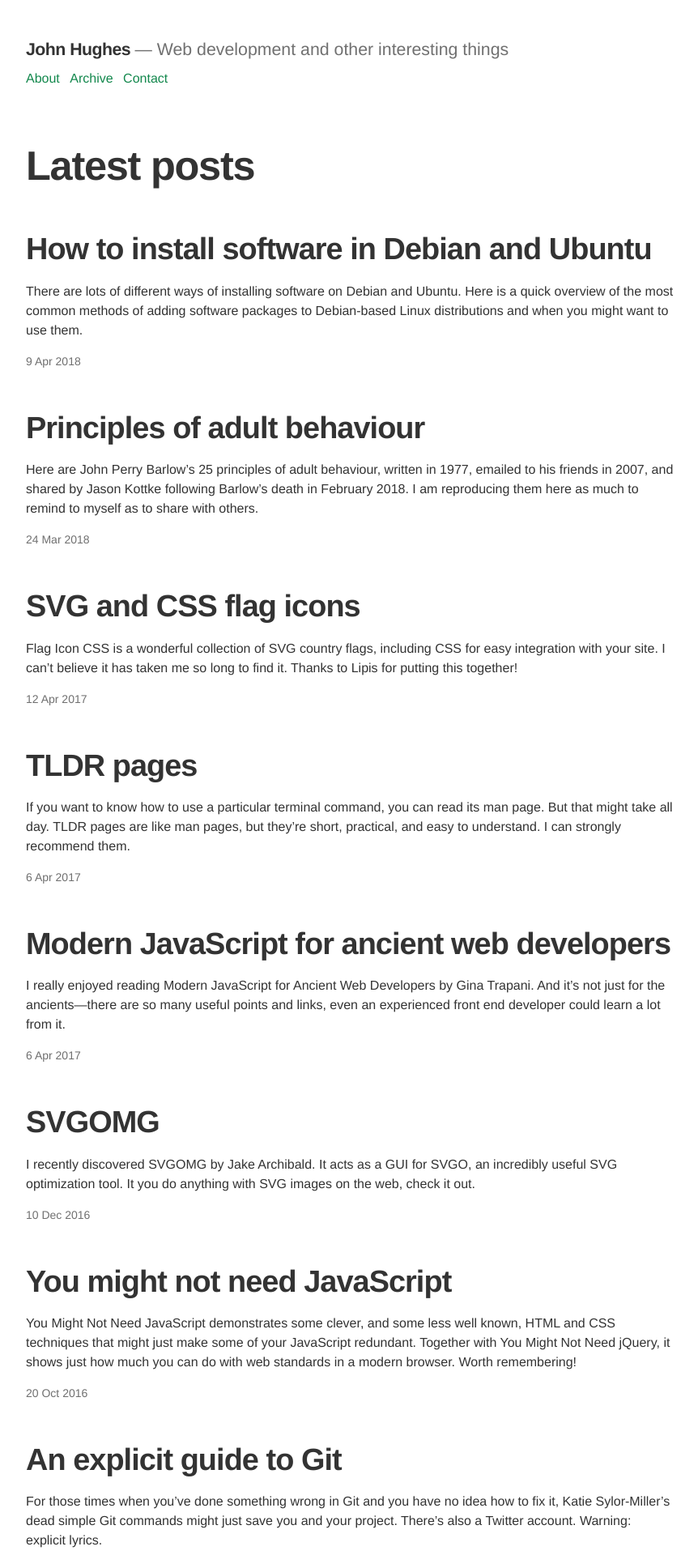
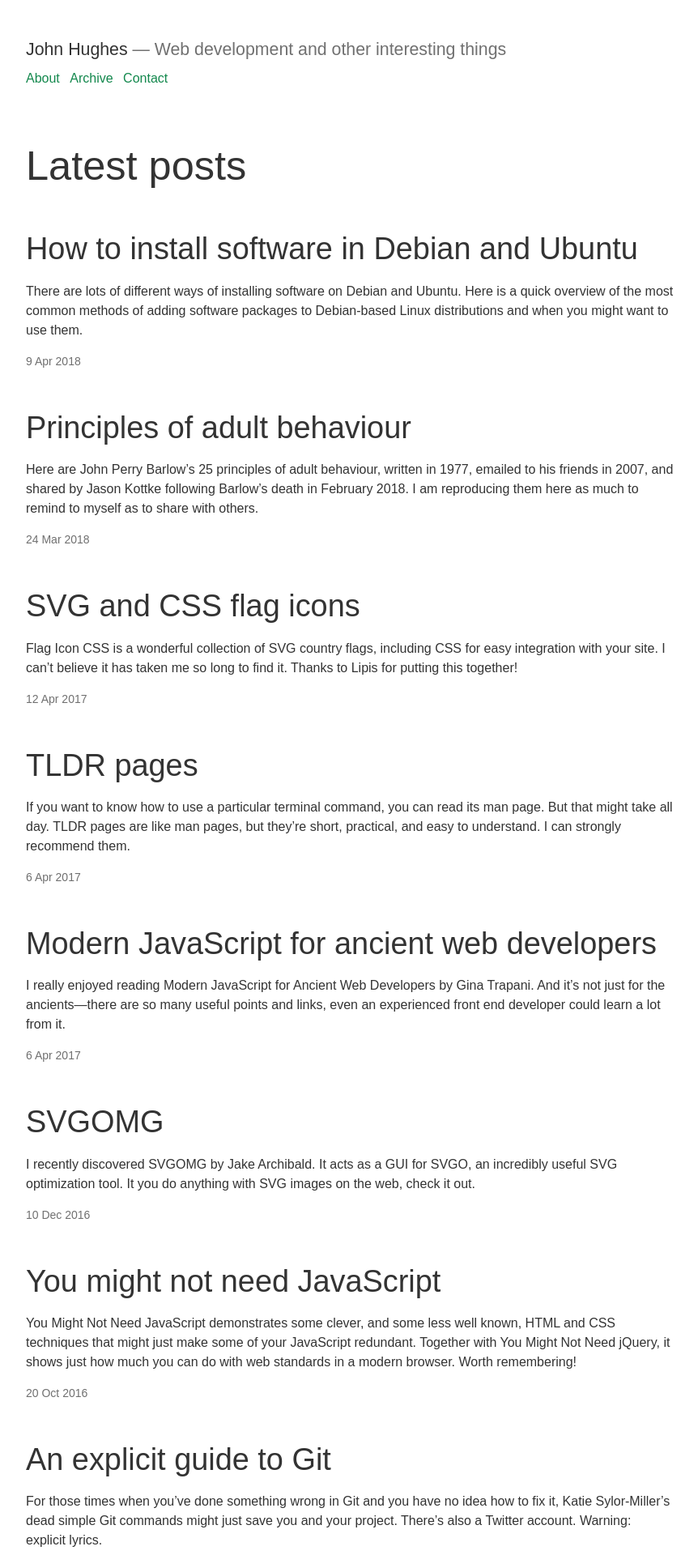
Before and after one commit to johnkhughes/john-hughes-web, a Jekyll site: the page built from index.md, in a window 1280 px wide. Shown: the top 1920 px of the page at 81% size, without its empty margins (208-1070 px from the left). Built offline with Jekyll 4.4.1, drawn with Linux system fonts in a browser that asks for light colours.

Commit message:
Tweak typography

```diff
--- a/_sass/_header.scss
+++ b/_sass/_header.scss
@@ -10,8 +10,6 @@
 
         .description {
             color: $text_color_alt;
-            font-weight: normal;
-            letter-spacing: normal;
         }
     }
 
--- a/_sass/_typography.scss
+++ b/_sass/_typography.scss
@@ -3,7 +3,7 @@
 body {
     @include prefix(text-size-adjust, none);
 
-    font-family: "helvetica neue", "roboto", "helvetica", "arial", sans-serif;
+    font-family: sans-serif;
     line-height: 1.5;
     margin: 0;
     padding: 0;
@@ -32,7 +32,7 @@ h6 {
 h1,
 h2,
 h3 {
-    letter-spacing: -0.025em;
+    font-weight: inherit;
 }
 
 h1 {
@@ -101,7 +101,7 @@ pre,
 samp {
     @include font-size(-1);
 
-    font-family: "menlo", "roboto mono", "consolas", "dejavu sans mono", monospace, monospace;
+    font-family: monospace, monospace;
 
     // Maintain font size when mono elements are nested
     pre & {
```
